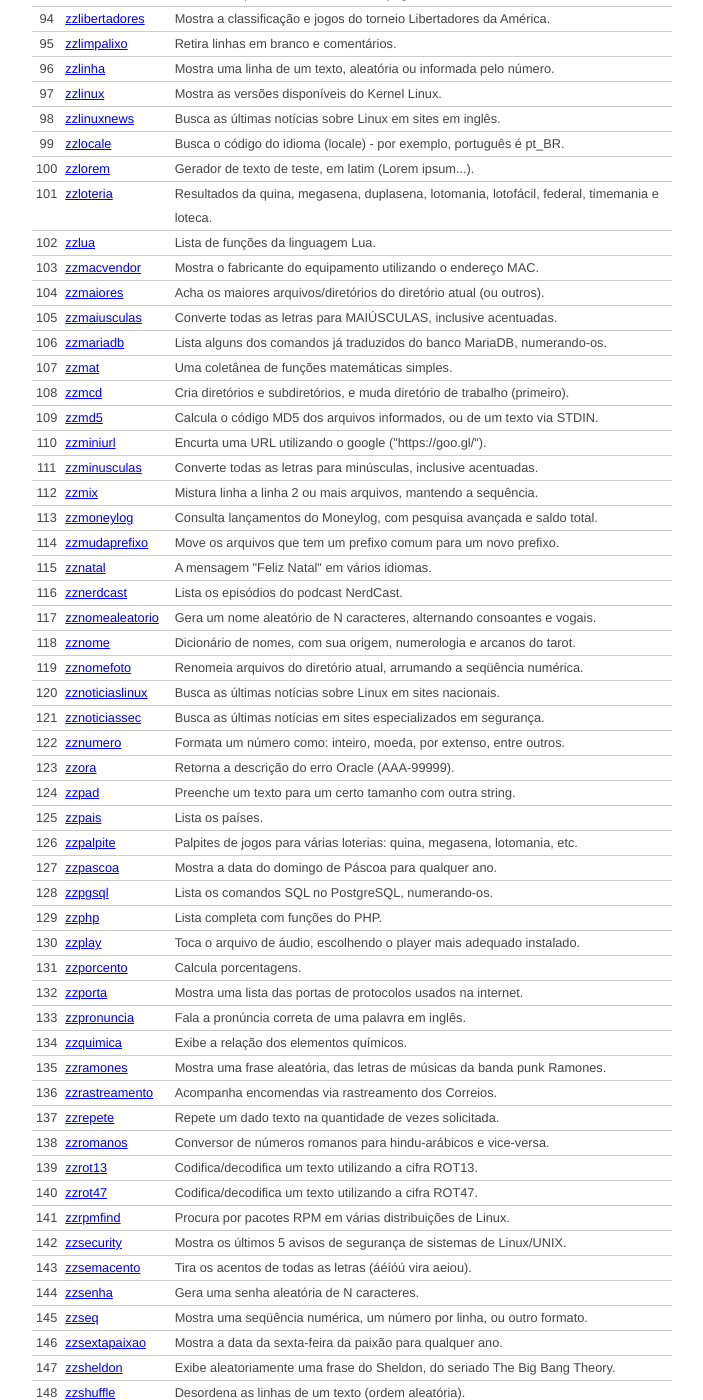
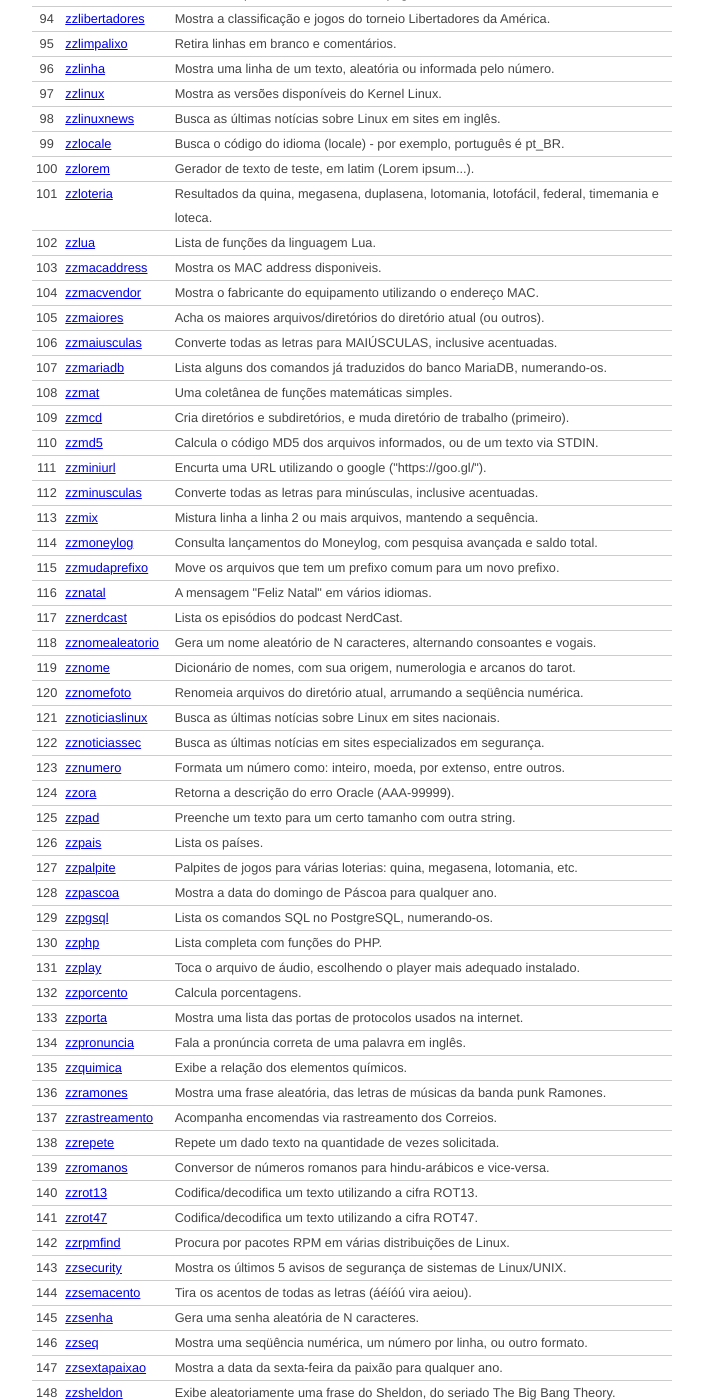
Before and after one commit to funcoeszz/funcoeszz.github.io, a Jekyll site: the page built from list.html, in a window 1280 px wide and 1400 px high, scrolled down 2578 px. Shown: the whole window, without its empty margins (288-991 px from the left). Built offline with Jekyll 4.4.1, drawn with Linux system fonts in a browser that asks for light colours; some of the changed text lies outside the part shown.

Commit message:
Update list.yml

```diff
--- a/_data/list.yml
+++ b/_data/list.yml
@@ -103,6 +103,7 @@ zzlocale:           "Busca o código do idioma (locale) - por exemplo, portuguê
 zzlorem:            "Gerador de texto de teste, em latim (Lorem ipsum...)."
 zzloteria:          "Resultados da quina, megasena, duplasena, lotomania, lotofácil, federal, timemania e loteca."
 zzlua:              "Lista de funções da linguagem Lua."
+zzmacaddress:       "Mostra os MAC address disponiveis."
 zzmacvendor:        "Mostra o fabricante do equipamento utilizando o endereço MAC."
 zzmaiores:          "Acha os maiores arquivos/diretórios do diretório atual (ou outros)."
 zzmaiusculas:       "Converte todas as letras para MAIÚSCULAS, inclusive acentuadas."
```
